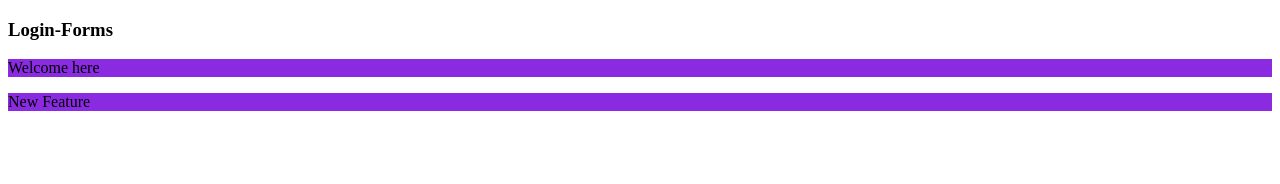
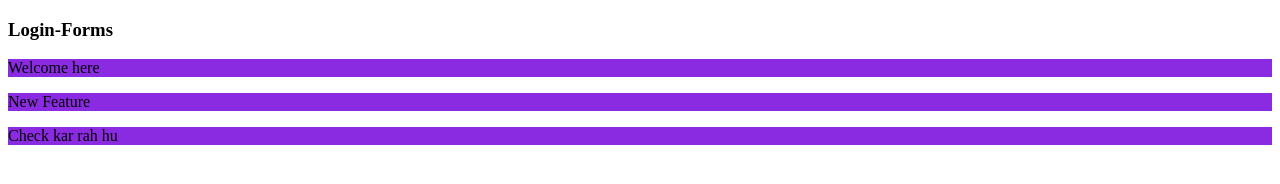
Before and after one commit to BatmanXspidey/LocalRepo, a plain HTML site: page index.html in a window 1280 px wide. Drawn offline with Linux system fonts and the light colour scheme.

Commit message:
add new feature and branch is also tested

```diff
--- a/index.html
+++ b/index.html
@@ -10,5 +10,6 @@
     <h3>Login-Forms</h3>
     <p>Welcome here </p>
     <p>New Feature</p>
+    <p>Check kar rah hu </p>
 </body>
 </html>
```
